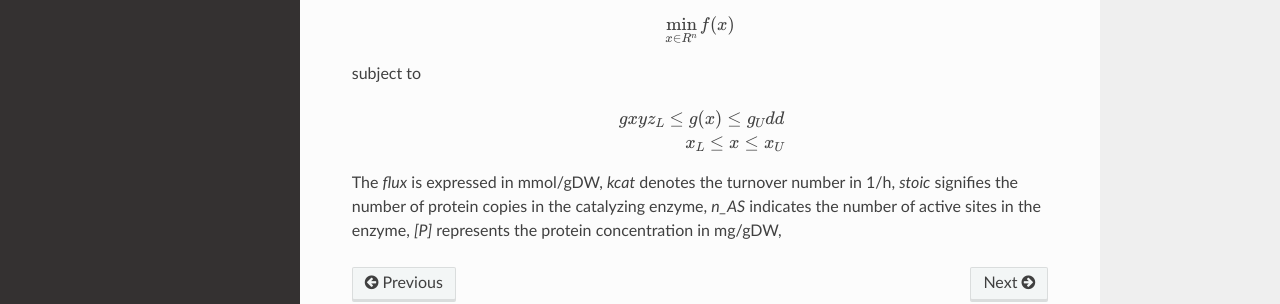
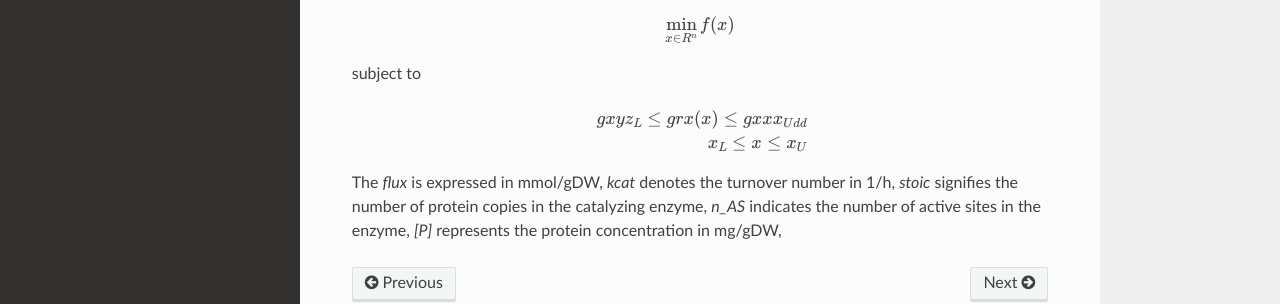
Before and after one commit to SchubertP/rtd-tutorial, a Sphinx documentation site: the page built from docs/source/usage.rst, in a window 1280 px wide and 900 px high, scrolled down 542 px. Shown: the part 468-772 px from the top of the window. Built offline with Sphinx 7.4.7 and the Read the Docs theme 3.1.0, drawn with Linux system fonts in a browser that asks for light colours.

Commit message:
check cyipiotpxxxxxx

```diff
--- a/docs/source/conf.py
+++ b/docs/source/conf.py
@@ -21,7 +21,7 @@ extensions = [
     'nbsphinx',
 ]
 
-mathjax_path = "https://cdn.mathjax.org/mathjax/latest/MathJax.js?config=TeX-AMS-MML_HTMLorMML"
+#mathjax_path = "https://cdn.mathjax.org/mathjax/latest/MathJax.js?config=TeX-AMS-MML_HTMLorMML"
 
 intersphinx_mapping = {
     'python': ('https://docs.python.org/3/', None),
--- a/docs/source/usage.rst
+++ b/docs/source/usage.rst
@@ -43,7 +43,7 @@ subject to
 
 .. math::
 
-       gxyz_L \leq g(x) \leq g_Udd
+       gxyz_L \leq grx(x) \leq gxxx_{Udd}
 
        x_L \leq  x  \leq x_U
 
```
